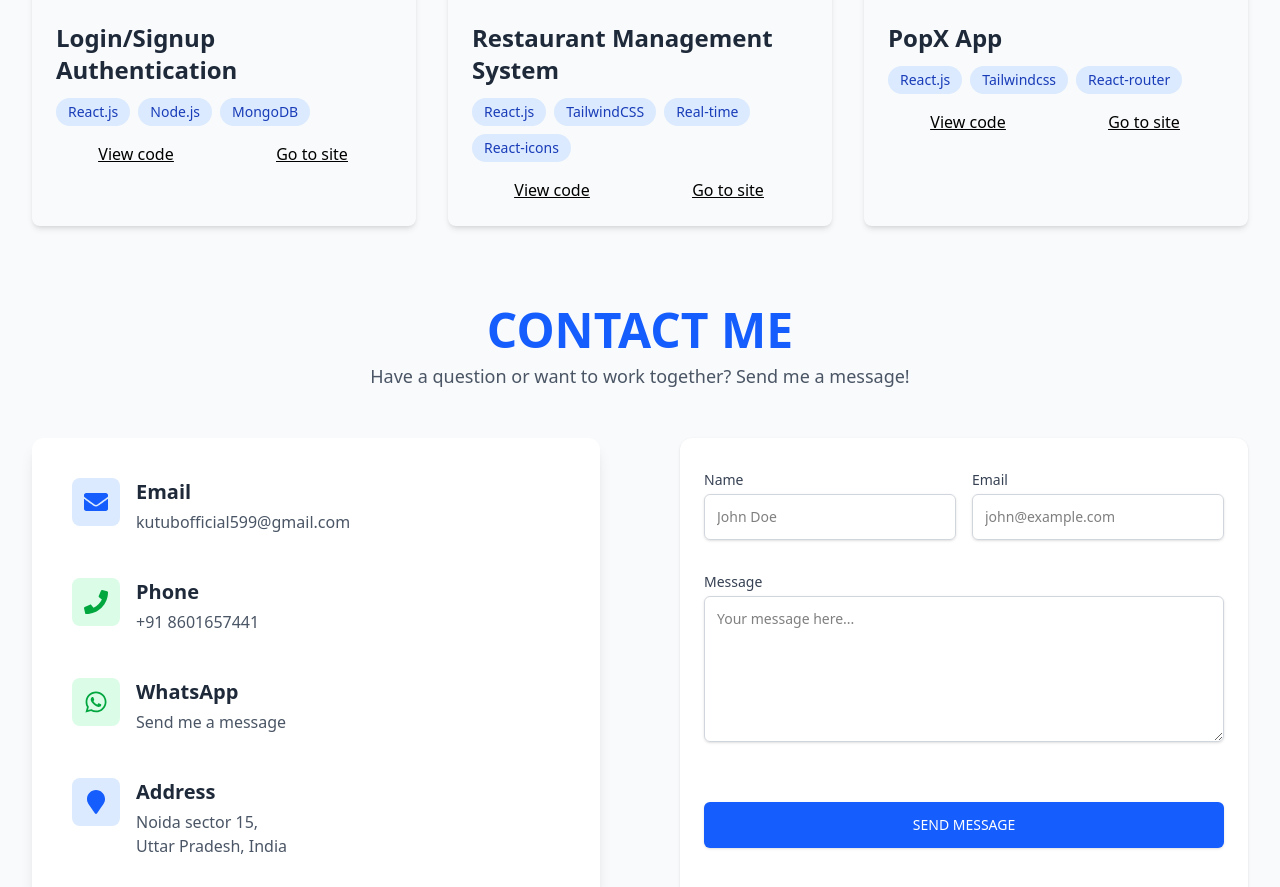
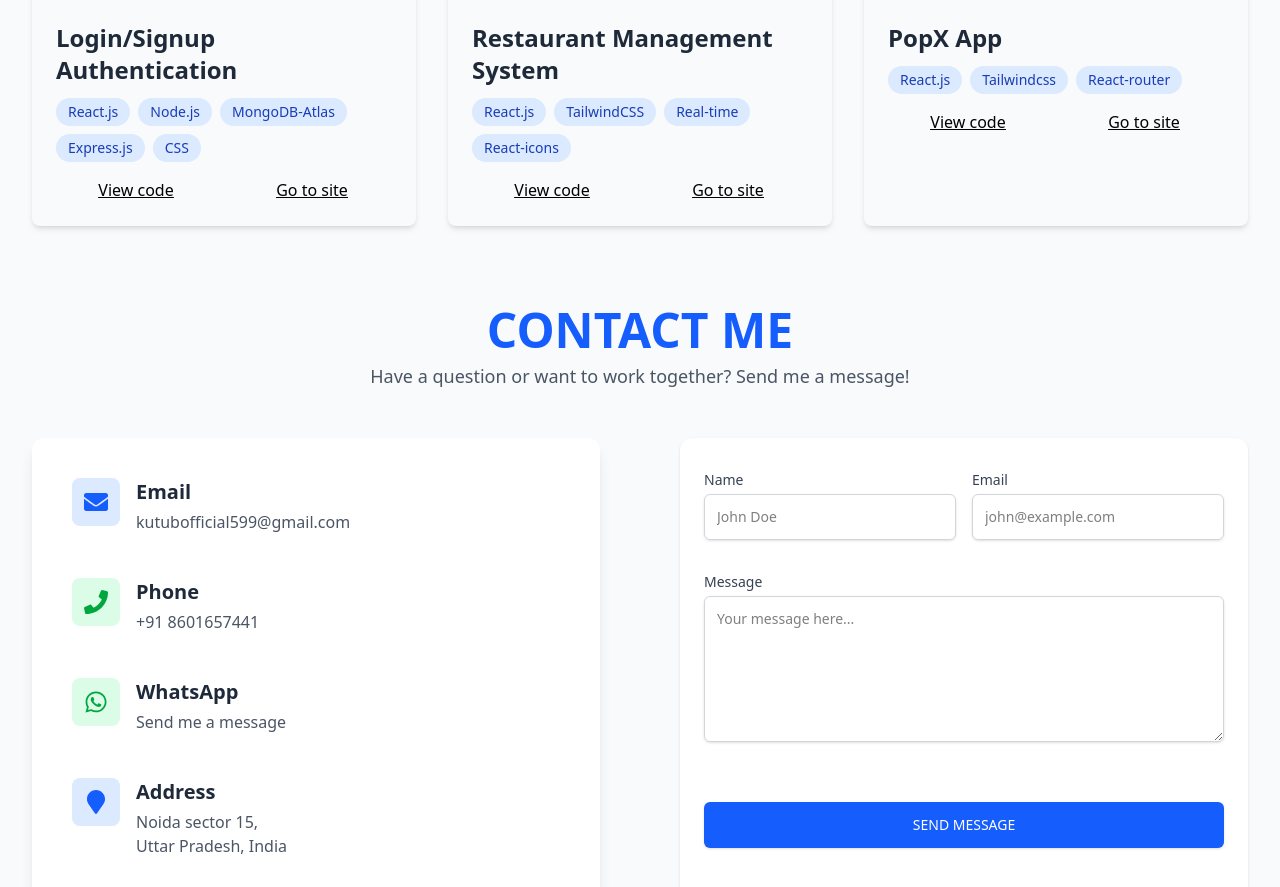
Before and after one commit to kutubofficial/My-Portfolio, a React (Vite) app: page / in a window 1280 px wide. Shown: the part 2910-3797 px from the top of the page. Built offline with nearby package versions, Linux system fonts and the light colour scheme.

Commit message:
added one more project, Login-auth and live URL

```diff
--- a/src/components/data/projectData.js
+++ b/src/components/data/projectData.js
@@ -52,9 +52,9 @@ const projects = [
     id: 7,
     name: "Login/Signup Authentication",
     image: "/images/login.png",
-    topics: ["React.js", "Node.js", "MongoDB"],
+    topics: ["React.js", "Node.js", "MongoDB-Atlas", "Express.js", "CSS"],
     projectCode: "https://github.com/kutubofficial/Login-Signup-App",
-    live: "https://github.com/kutubofficial",
+    live: "https://login-auth599.netlify.app/",
   },
   {
     id: 8,
--- a/src/components/hero/Navbar.jsx
+++ b/src/components/hero/Navbar.jsx
@@ -8,7 +8,7 @@ const Navbar = () => {
     <nav className="bg-black/50 shadow-sm sticky top-0 z-[60] backdrop-blur-md ">
       <div className="max-w-6xl mx-auto px-4 sm:px-6 lg:px-6">
         <div className="flex justify-between items-center h-16">
-          <div className="flex-shrink-0">
+          <div id="logo" className="flex-shrink-0 ">
             <figure className="text-2xl font-bold text-blue-600 hover:text-blue-700 transition-colors">
               <Link to={"/"}>Portfolio</Link>
             </figure>
--- a/src/components/pages/Home.jsx
+++ b/src/components/pages/Home.jsx
@@ -30,7 +30,7 @@ const Home = () => {
   }, [index, bio]);
   return (
     <>
-      <section id="#homepage" className="relative h-screen overflow-hidden">
+      <section id="logo" className="relative h-screen overflow-hidden">
         <div className="absolute inset-0 z-[-10]">
           <img
             src={image}
```
